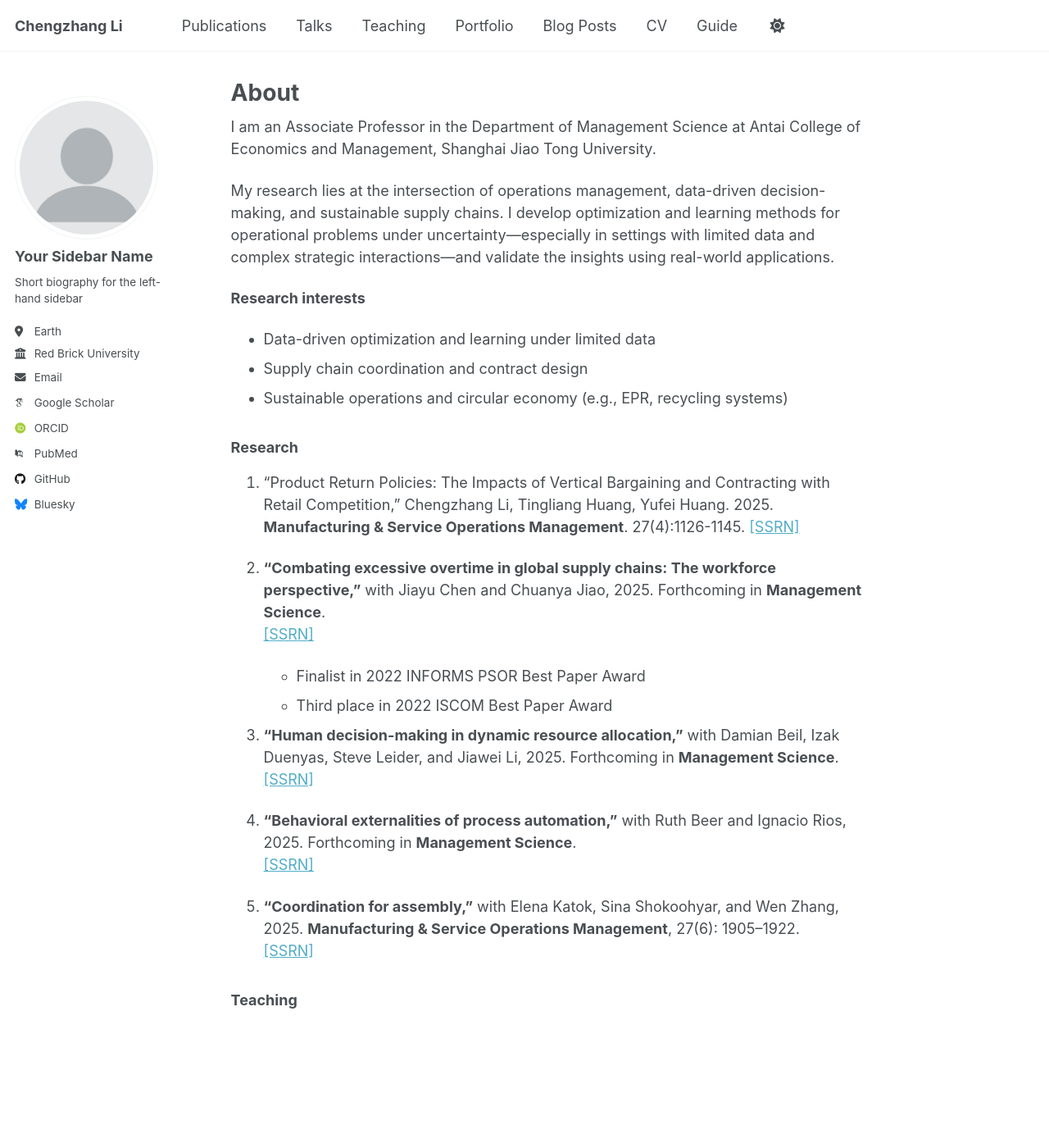
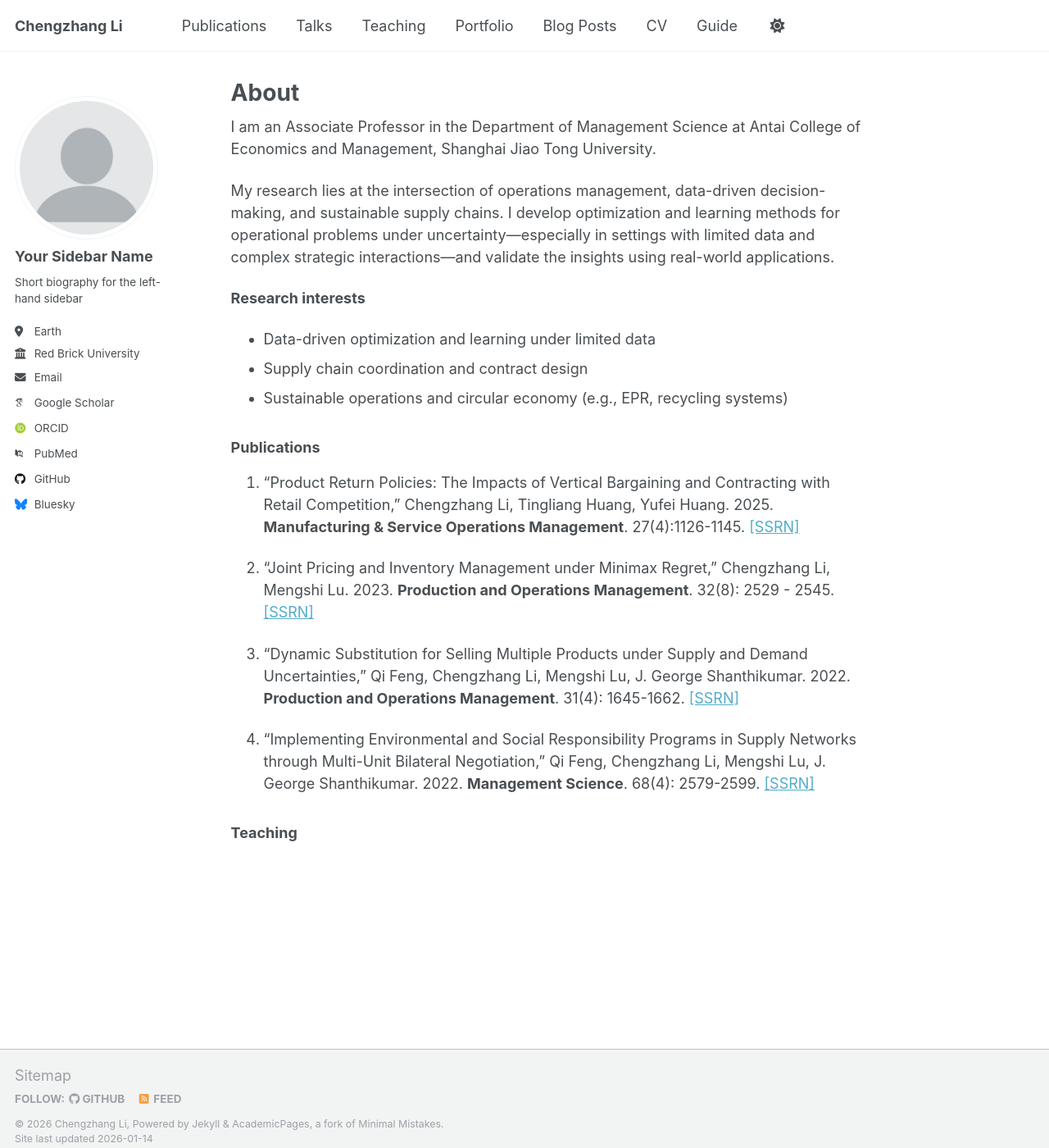
Before and after one commit to li-chengzhang/li-chengzhang.github.io, a Jekyll site: the page built from _pages/about.md, in a window 1280 px wide and 1400 px high. Shown: the whole window at 82% size. Built offline with Jekyll 4.4.1, drawn with Linux system fonts in a browser that asks for light colours; some web fonts are replaced; a script that is not in the unit is left out.

Commit message:
Update about.md

```diff
--- a/_pages/about.md
+++ b/_pages/about.md
@@ -14,34 +14,25 @@ My research lies at the intersection of operations management, data-driven decis
 - Supply chain coordination and contract design
 - Sustainable operations and circular economy (e.g., EPR, recycling systems)
 
-### Research
+### Publications
 
 1. “Product Return Policies: The Impacts of Vertical Bargaining and Contracting with Retail Competition,”
    Chengzhang Li, Tingliang Huang, Yufei Huang. 2025.  **Manufacturing & Service Operations Management**. 27(4):1126-1145.
    [[SSRN]](https://papers.ssrn.com/sol3/papers.cfm?abstract_id=5182639)
 
-2. **“Combating excessive overtime in global supply chains: The workforce perspective,”**
-   with Jiayu Chen and Chuanya Jiao, 2025.
-   Forthcoming in **Management Science**.
-   [[SSRN]](https://ssrn.com/xxxx)
+2. “Joint Pricing and Inventory Management under Minimax Regret,”
+   Chengzhang Li, Mengshi Lu. 2023.  **Production and Operations Management**. 32(8): 2529 - 2545.
+   [[SSRN]](https://papers.ssrn.com/sol3/papers.cfm?abstract_id=3060847)
 
-   - Finalist in 2022 INFORMS PSOR Best Paper Award
-   - Third place in 2022 ISCOM Best Paper Award
+3. “Dynamic Substitution for Selling Multiple Products under Supply and Demand Uncertainties,”
+   Qi Feng, Chengzhang Li, Mengshi Lu, J. George Shanthikumar. 2022.  **Production and Operations Management**. 31(4): 1645-1662.
+   [[SSRN]](https://papers.ssrn.com/sol3/papers.cfm?abstract_id=3963047)
 
-3. **“Human decision-making in dynamic resource allocation,”**
-   with Damian Beil, Izak Duenyas, Steve Leider, and Jiawei Li, 2025.
-   Forthcoming in **Management Science**.
-   [[SSRN]](https://ssrn.com/xxxx)
+4. “Implementing Environmental and Social Responsibility Programs in Supply Networks through Multi-Unit Bilateral Negotiation,”
+   Qi Feng, Chengzhang Li, Mengshi Lu, J. George Shanthikumar. 2022.  **Management Science**. 68(4): 2579-2599.
+   [[SSRN]](https://papers.ssrn.com/sol3/papers.cfm?abstract_id=3309518)
 
-4. **“Behavioral externalities of process automation,”**
-   with Ruth Beer and Ignacio Rios, 2025.
-   Forthcoming in **Management Science**.
-   [[SSRN]](https://ssrn.com/xxxx)
 
-5. **“Coordination for assembly,”**
-   with Elena Katok, Sina Shokoohyar, and Wen Zhang, 2025.
-   **Manufacturing & Service Operations Management**, 27(6): 1905–1922.
-   [[SSRN]](https://ssrn.com/xxxx)
 
 
 ### Teaching
```
